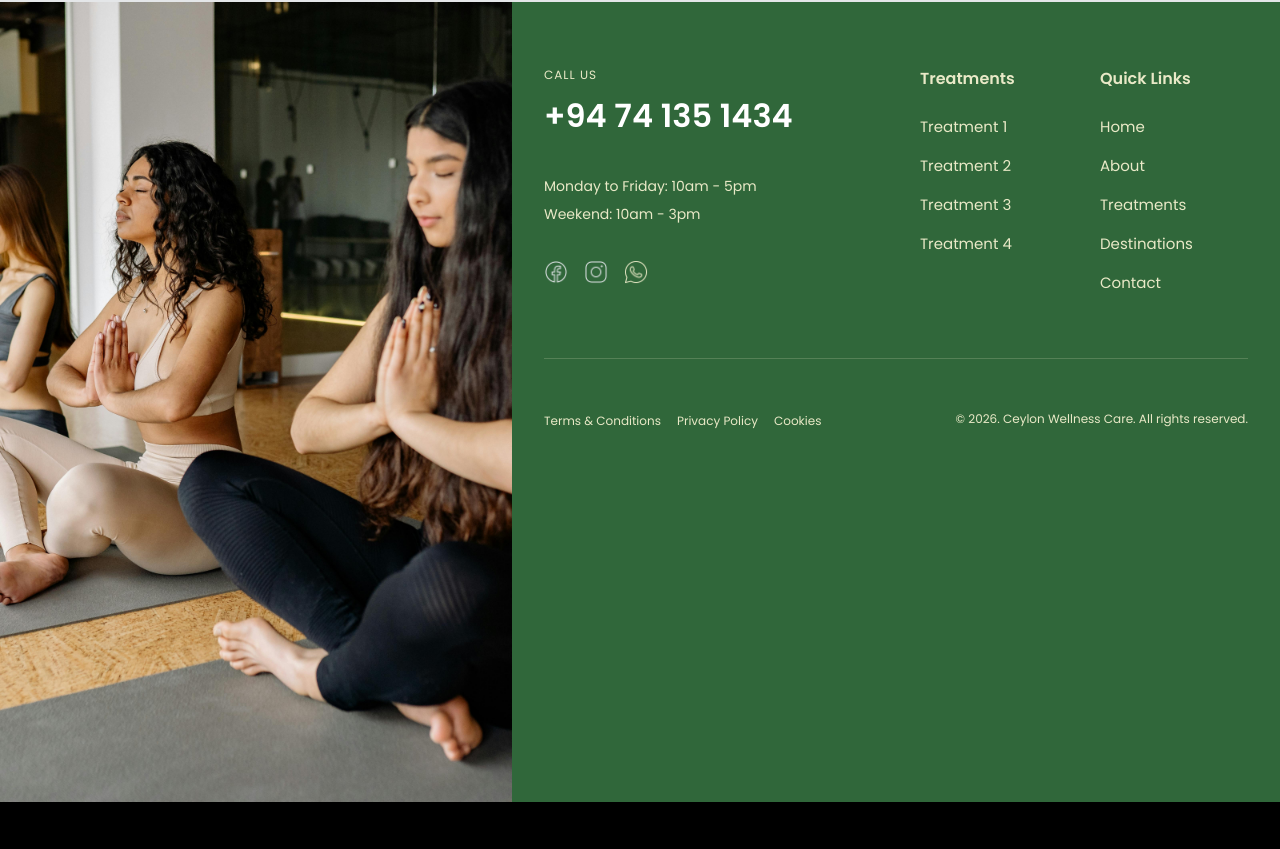
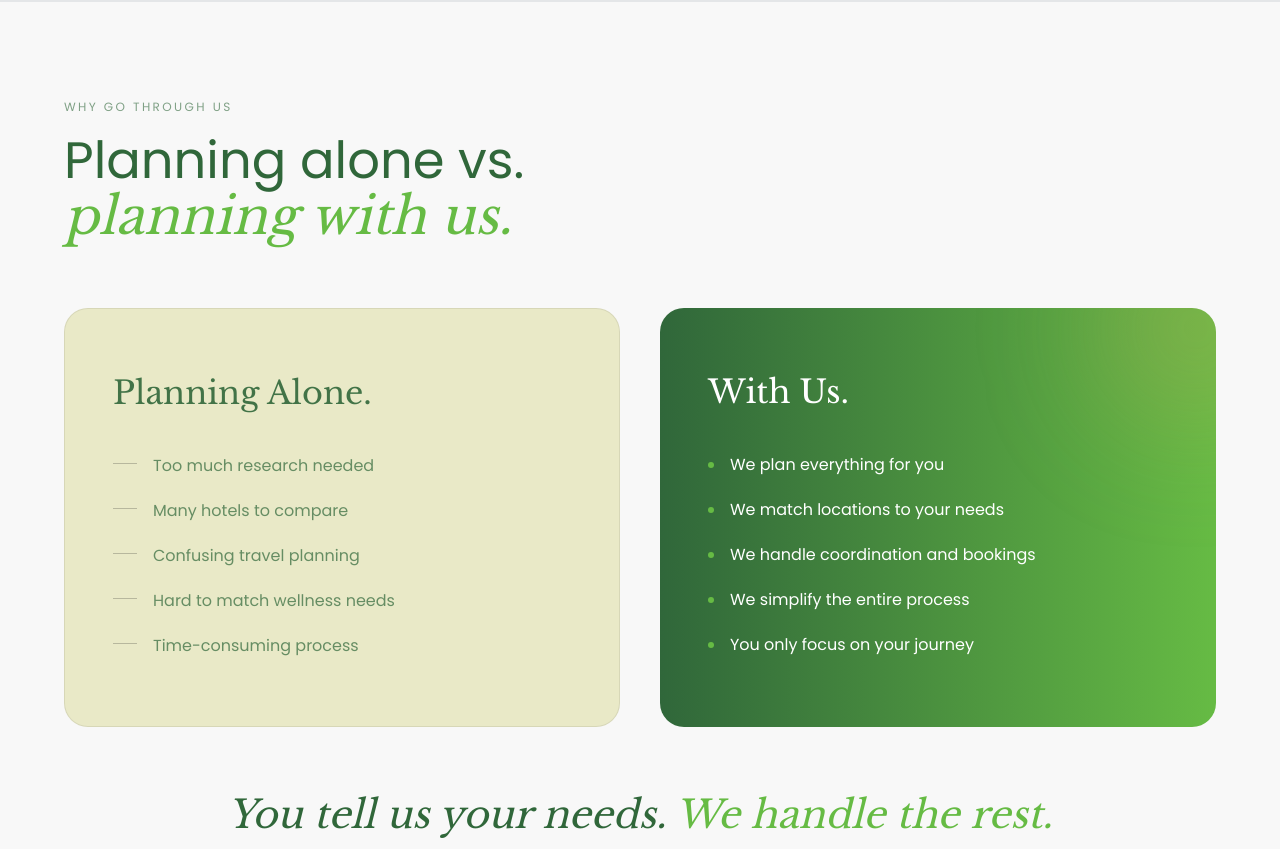
Before and after one commit to uvindukaralliyadda/CeylonWellnes, a Next.js app: page /about in a window 1280 px wide. Shown: the part 1311-2160 px from the top of the page. Before the commit the page ends 2113 px from the top, so only its background shows below. Built offline with nearby package versions, Linux system fonts and the light colour scheme.

Commit message:
added a new component

```diff
--- a/src/app/about/page.jsx
+++ b/src/app/about/page.jsx
@@ -5,6 +5,7 @@ import Image from 'next/image'
 import PageHeader from "@/components/PageHeader/PageHeader";
 import Field from '@/components/Field/Field';
 import ContactForm from '@/components/ContactForm/ContactForm';
+import Compareabout from '@/components/Compareabout/Compareabout';
 
 const page = () => {
   return (
@@ -97,9 +98,11 @@ const page = () => {
 
             </div>
 
-</div>
+      </div>
+
+
         </section>
-
+        <Compareabout />
 
 
     </div>
--- /dev/null
+++ b/src/components/Compareabout/Compareabout.jsx
@@ -0,0 +1,84 @@
+import styles from "./Compareabout.module.css";
+
+const traditional = [
+  "Too much research needed",
+  "Many hotels to compare",
+  "Confusing travel planning",
+  "Hard to match wellness needs",
+   "Time-consuming process",
+];
+
+const wellness = [
+  "We plan everything for you",
+  "We match locations to your needs",
+  "We handle coordination and bookings",
+  "We simplify the entire process",
+  "You only focus on your journey",
+];
+
+const Compareabout = () => {
+  return (
+    <section className={styles.section}>
+      <div className={styles.container}>
+        {/* Header */}
+        <div className={styles.header}>
+          <p className={styles.eyebrow}>Why Go Through Us</p>
+
+          <h2 className={styles.title}>
+            Planning alone vs.
+            <br />
+            <span>planning with us.</span>
+          </h2>
+        </div>
+
+        {/* Cards */}
+        <div className={styles.grid}>
+          {/* Traditional */}
+          <div className={styles.cardLight}>
+
+
+            <h1 className={styles.subtitleMuted}>
+              Planning Alone.
+            </h1>
+
+            <ul className={styles.listLight}>
+              {traditional.map((item) => (
+                <li key={item}>
+                  <span className={styles.line} />
+                  {item}
+                </li>
+              ))}
+            </ul>
+          </div>
+
+          {/* Wellness */}
+          <div className={styles.cardDark}>
+            <div className={styles.glow} />
+
+
+
+            <h1 className={styles.subtitle}>
+             With Us.
+            </h1>
+
+            <ul className={styles.listDark}>
+              {wellness.map((item) => (
+                <li key={item}>
+                  <span className={styles.dot} />
+                  {item}
+                </li>
+              ))}
+            </ul>
+          </div>
+        </div>
+
+        {/* Footer text */}
+        <h1 className={styles.footerText}>
+          You tell us your needs.  <span>We handle the rest.</span>
+        </h1>
+      </div>
+    </section>
+  );
+};
+
+export default Compareabout;
--- /dev/null
+++ b/src/components/Compareabout/Compareabout.module.css
@@ -0,0 +1,169 @@
+.section {
+  background: var(--surface, #f8f8f8);
+  padding: 6rem 0;
+}
+
+.container {
+  max-width: 1200px;
+  margin: 0 auto;
+  padding: 0 1.5rem;
+}
+
+/* HEADER */
+.header {
+  max-width: 600px;
+}
+
+.eyebrow {
+  font-size: 12px;
+  letter-spacing: 0.2em;
+  text-transform: uppercase;
+  opacity: 0.6;
+  margin-bottom: 1rem;
+  color: #30673A;
+}
+
+.title {
+  font-size: clamp(2rem, 4vw, 3.5rem);
+  line-height: 1.1;
+  color :#30673A;
+  font-weight: normal;
+}
+
+.title span {
+  font-style: italic;
+  color: #66BB44;
+}
+
+/* GRID */
+.grid {
+  margin-top: 4rem;
+  display: grid;
+  gap: 2rem;
+}
+
+@media (min-width: 768px) {
+  .grid {
+    grid-template-columns: 1fr 1fr;
+    gap: 2.5rem;
+  }
+}
+
+/* CARD LIGHT */
+.cardLight {
+  padding: 3rem;
+  border-radius: 24px;
+  border: 1px solid rgba(0, 0, 0, 0.08);
+  background: #E9E9C7;
+}
+
+.labelMuted {
+  font-size: 12px;
+  text-transform: uppercase;
+  letter-spacing: 0.2em;
+  opacity: 0.9;
+  color: #30673A;
+}
+
+.subtitleMuted {
+  margin-top: 1rem;
+  font-size: 2rem;
+  font-weight: normal;
+  opacity: 0.9;
+  color: #30673A;
+}
+
+/* LIST LIGHT */
+.listLight {
+  margin-top: 2.5rem;
+  list-style: none;
+  padding: 0;
+}
+
+.listLight li {
+  display: flex;
+  align-items: flex-start;
+  gap: 1rem;
+  margin-bottom: 1.25rem;
+  opacity: 0.7;
+  color: #30673A;
+}
+
+.line {
+  width: 24px;
+  height: 1px;
+  background: rgba(0, 0, 0, 0.3);
+  margin-top: 10px;
+  flex-shrink: 0;
+}
+
+/* CARD DARK */
+.cardDark {
+  position: relative;
+  padding: 3rem;
+  border-radius: 24px;
+  background: linear-gradient(to right,#30673A,#66BB44  );
+  color: white;
+  overflow: hidden;
+}
+
+.glow {
+  position: absolute;
+  top: -80px;
+  right: -80px;
+  width: 200px;
+  height: 200px;
+  background: rgba(198, 161, 91, 0.25);
+  filter: blur(60px);
+  border-radius: 50%;
+}
+
+.labelAccent {
+  font-size: 12px;
+  text-transform: uppercase;
+  letter-spacing: 0.2em;
+  color: #66BB44;
+}
+
+.subtitle {
+  margin-top: 1rem;
+  font-size: 2rem;
+  font-weight: normal;
+}
+
+/* LIST DARK */
+.listDark {
+  margin-top: 2.5rem;
+  list-style: none;
+  padding: 0;
+}
+
+.listDark li {
+  display: flex;
+  align-items: flex-start;
+  gap: 1rem;
+  margin-bottom: 1.25rem;
+}
+
+.dot {
+  width: 6px;
+  height: 6px;
+  background: #66BB44;
+  border-radius: 50%;
+  margin-top: 10px;
+  flex-shrink: 0;
+}
+
+/* FOOTER TEXT */
+.footerText {
+  margin-top: 4rem;
+  text-align: center;
+  font-size: clamp(1.5rem, 3vw, 2.5rem);
+  font-style: italic;
+  color: #30673A;
+  font-weight: 300;
+}
+
+.footerText span {
+  color: #66BB44;
+}
```
